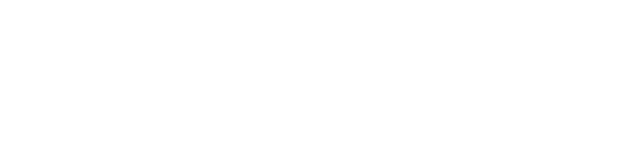
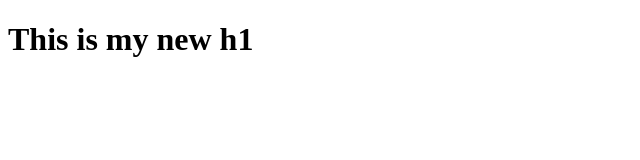
Before and after one commit to Jamiedz999/test123, a plain HTML site: page index.html in a window 1280 px wide. Shown: the whole page, without its empty margins (0-640 px from the left). Drawn offline with Linux system fonts and the light colour scheme.

Commit message:
add a new h1

```diff
--- a/index.html
+++ b/index.html
@@ -5,5 +5,7 @@
     <meta name="viewport" content="width=device-width, initial-scale=1.0" />
     <title>Document</title>
   </head>
-  <body></body>
+  <body>
+    <h1>This is my new h1</h1>
+  </body>
 </html>
```
